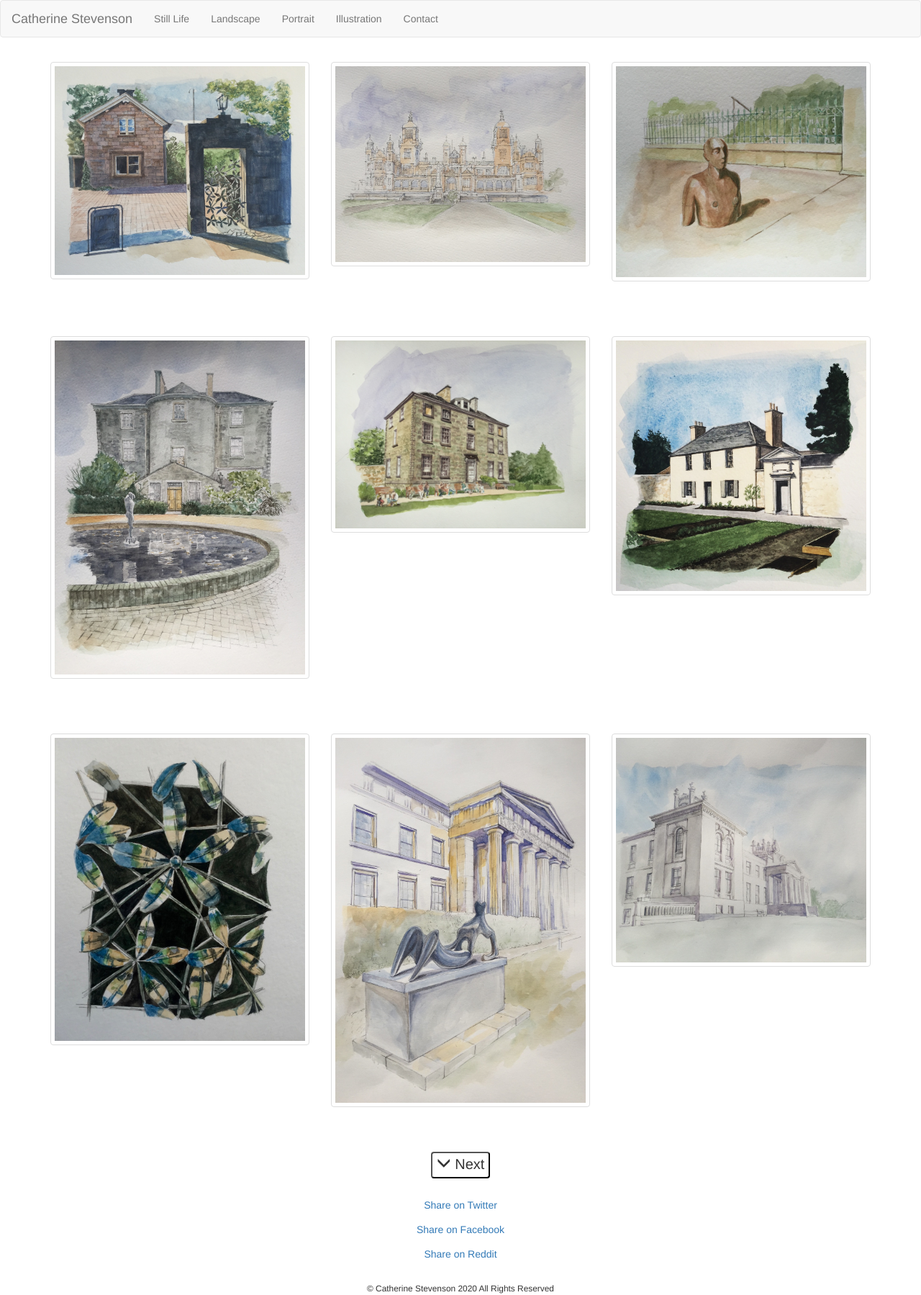
After one commit to steeznson/catherine, a PHP site: page /illustration.php in a window 1280 px wide. The commit adds this page. Shown: the whole page at 72% size. Run offline with PHP 8.4, Linux system fonts and the light colour scheme; some libraries are stand-ins or nearby versions.

Commit message:
add illustrations section

```diff
--- a/header_nav.php
+++ b/header_nav.php
@@ -34,8 +34,9 @@
         <div class="collapse navbar-collapse" id="myNavbar">
           <ul class="nav navbar-nav">
             <li><a href="stilllife.php">Still Life</a></li>
-            <li><a href="landscapes.php">Landscape</a></li>
+            <li><a href="landscape.php">Landscape</a></li>
             <li><a href="portrait.php">Portrait</a></li>
+            <li><a href="illustration.php">Illustration</a></li>
             <li><a href="contact.php">Contact</a></li>
           </ul>
         </div>
--- /dev/null
+++ b/illustration.php
@@ -0,0 +1,74 @@
+<?php
+ include "./header_nav.php";
+?>
+
+<div class="container">
+    <div class="row">
+            <div class='artwork col-md-4 col-xs-12'>
+               <a class="fancybox thumbnail" rel="ligthbox" href="media/illustrations/botanicsgateeastlight.jpg">
+                    <img class="img-responsive" alt="" src="media/illustrations/botanicsgateeastlight.jpg" />
+               </a>
+            </div>
+            <div class='artwork col-md-4 col-xs-12'>
+               <a class="fancybox thumbnail" rel="ligthbox" href="media/illustrations/stewartsmelville.jpg">
+                    <img class="img-responsive" alt="" src="media/illustrations/stewartsmelville.jpg" />
+               </a>
+            </div>
+            <div class='artwork col-md-4 col-xs-12'>
+               <a class="fancybox thumbnail" rel="ligthbox" href="media/illustrations/gormleyman.jpg">
+                    <img class="img-responsive" alt="" src="media/illustrations/gormleyman.jpg" />
+               </a>
+            </div>
+     </div>
+     <div class="row">
+            <div class='artwork col-md-4 col-xs-12'>
+               <a class="fancybox thumbnail" rel="ligthbox" href="media/illustrations/inverleithhousenorth.jpg">
+                    <img class="img-responsive" alt="" src="media/illustrations/inverleithhousenorth.jpg" />
+               </a>
+            </div>
+            <div class='artwork col-md-4 col-xs-12'>
+               <a class="fancybox thumbnail" rel="ligthbox" href="media/illustrations/inverleithhousesouth.jpg">
+                    <img class="img-responsive" alt="" src="media/illustrations/inverleithhousesouth.jpg" />
+               </a>
+            </div>
+            <div class='artwork col-md-4 col-xs-12'>
+               <a class="fancybox thumbnail" rel="ligthbox" href="media/illustrations/rebuiltcottage.jpg">
+                    <img class="img-responsive" alt="" src="media/illustrations/rebuiltcottage.jpg" />
+               </a>
+            </div>
+      </div>
+      <div class="row">
+            <div class='artwork col-md-4 col-xs-12'>
+               <a class="fancybox thumbnail" rel="ligthbox" href="media/illustrations/reflectivegate.jpg">
+                    <img class="img-responsive" alt="" src="media/illustrations/reflectivegate.jpg" />
+               </a>
+            </div>
+            <div class='artwork col-md-4 col-xs-12'>
+               <a class="fancybox thumbnail" rel="ligthbox" href="media/illustrations/sngma1.jpg">
+                    <img class="img-responsive" alt="" src="media/illustrations/sngma1.jpg" />
+               </a>
+            </div>
+            <div class='artwork col-md-4 col-xs-12'>
+               <a class="fancybox thumbnail" rel="ligthbox" href="media/illustrations/sngma2.jpg">
+                    <img class="img-responsive" alt="" src="media/illustrations/sngma2.jpg" />
+               </a>
+            </div>
+            <div id="revealerDiv" class="col-sm-12 span">
+                 <button id="revealer" type="button">
+                         <p class="glyphicon glyphicon-menu-down"></p> Next
+                 </button>
+            </div>
+       </div>
+       <div class="row hide">
+            <div class='artwork col-md-4 col-xs-12'>
+               <a class="fancybox thumbnail" rel="ligthbox" href="media/illustrations/lilypads2.jpg">
+                    <img class="img-responsive uninitialised-image" alt="" data-src="media/illustrations/lilypads2.jpg" />
+               </a>
+            </div>
+       </div>
+</div>
+
+<?php
+ include "social_media.php";
+ include "footer.php";
+ ?>
```
Also changed, not shown: landscape.php (renamed from landscapes.php), media/illustrations/botanicsgateeastlight.jpg (added), media/illustrations/gormleyman.jpg (added), media/illustrations/inverleithhousenorth.jpg (added), media/illustrations/inverleithhousesouth.jpg (added), media/illustrations/lilypads2.jpg (added), media/illustrations/rebuiltcottage.jpg (added), media/illustrations/reflectivegate.jpg (added), media/illustrations/sngma1.jpg (added), media/illustrations/sngma2.jpg (added), media/illustrations/stewartsmelville.jpg (added).
